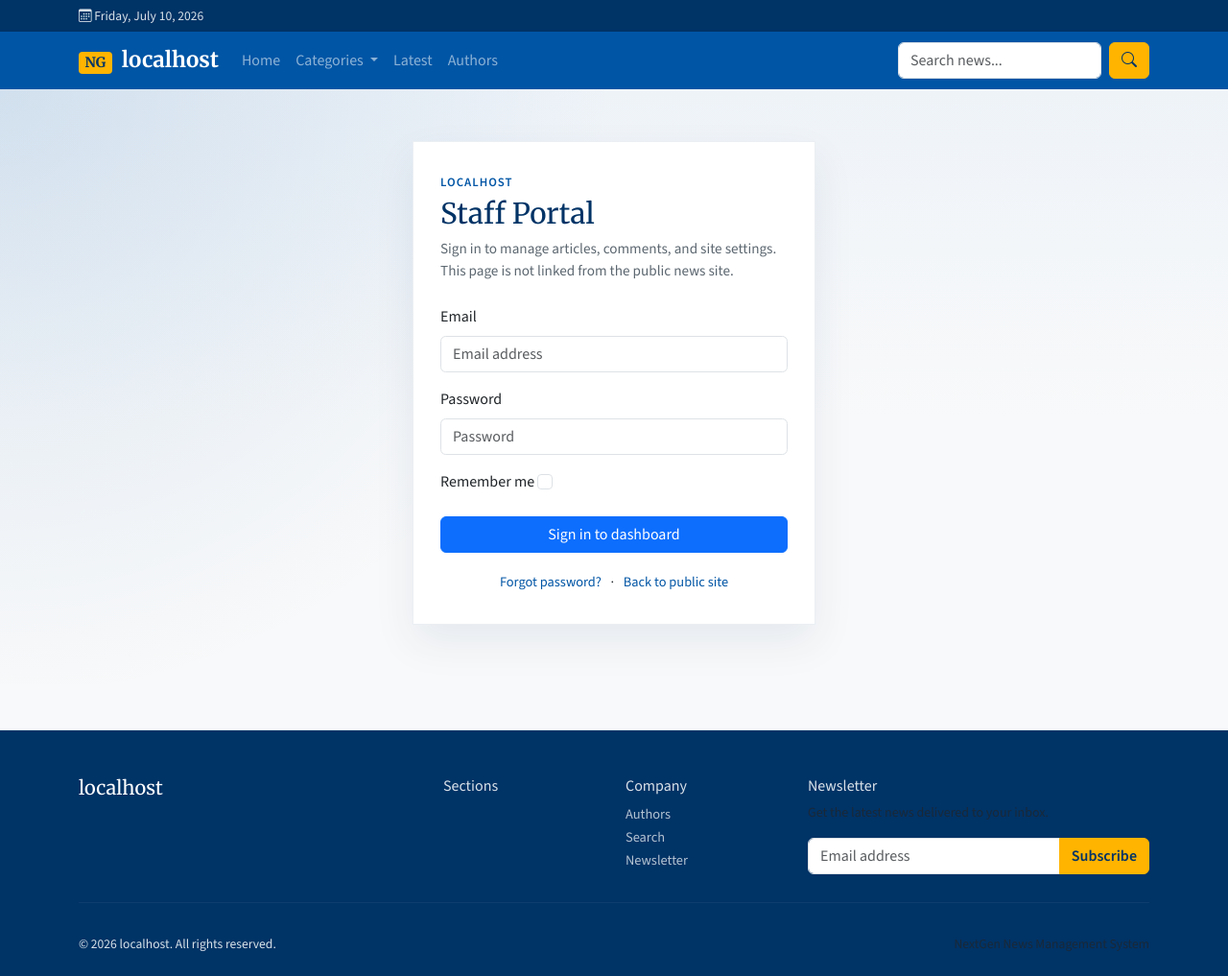
After one commit to Tyron-Jay15/NextGen-News, a Django app: page /accounts/admin/login/ in a window 1280 px wide. The commit adds this page. Shown: the whole page at 96% size. Run offline with Django 5.2, Linux system fonts and the light colour scheme; data comes from the database, SQL or seed files in the repository; data that the repository does not hold is empty; parts of the project's set-up code (start-up, migrations or seed data) failed here and were passed over; some libraries are stand-ins or nearby versions.

Commit message:
Hide staff login from the public site behind /accounts/admin/login/.
Public visitors no longer see a Staff Login link; admins use the dedicated portal URL.

Co-authored-by: Cursor <cursoragent@cursor.com>

```diff
--- a/accounts/urls.py
+++ b/accounts/urls.py
@@ -1,12 +1,23 @@
 """Account URL patterns."""
 from django.urls import path
+from django.views.generic import RedirectView
 
 from accounts import views
 
 app_name = 'accounts'
 
 urlpatterns = [
-    path('login/', views.UserLoginView.as_view(), name='login'),
+    path(
+        'admin/login/',
+        views.StaffAdminLoginView.as_view(),
+        name='admin_login',
+    ),
+    # Old public login URL redirects to the hidden staff portal
+    path(
+        'login/',
+        RedirectView.as_view(pattern_name='accounts:admin_login', permanent=False),
+        name='login',
+    ),
     path('logout/', views.UserLogoutView.as_view(), name='logout'),
     path('register/', views.UserRegisterView.as_view(), name='register'),
     path('profile/', views.profile_view, name='profile'),
--- a/accounts/views.py
+++ b/accounts/views.py
@@ -15,21 +15,34 @@ from accounts.models import User, UserProfile
 from config.utils import get_client_ip
 
 
-class UserLoginView(LoginView):
-    template_name = 'accounts/login.html'
+class StaffAdminLoginView(LoginView):
+    """Hidden staff portal at /accounts/admin/login/ — not linked from the public site."""
+
+    template_name = 'accounts/admin_login.html'
     authentication_form = LoginForm
     redirect_authenticated_user = True
 
     def form_valid(self, form):
+        user = form.get_user()
+        if not getattr(user, 'is_staff_member', False):
+            form.add_error(None, 'This portal is for staff and administrators only.')
+            return self.form_invalid(form)
+
         remember = form.cleaned_data.get('remember_me')
         if not remember:
             self.request.session.set_expiry(0)
         response = super().form_valid(form)
-        user = form.get_user()
         user.last_login_ip = get_client_ip(self.request)
         user.save(update_fields=['last_login_ip'])
         messages.success(self.request, 'Welcome back!')
         return response
+
+    def get_success_url(self):
+        return reverse_lazy('dashboard:home')
+
+
+# Keep old name as alias for any remaining imports/tests
+UserLoginView = StaffAdminLoginView
 
 
 class UserLogoutView(LogoutView):
@@ -40,7 +53,7 @@ class UserRegisterView(CreateView):
     model = User
     form_class = RegisterForm
     template_name = 'accounts/register.html'
-    success_url = reverse_lazy('accounts:login')
+    success_url = reverse_lazy('accounts:admin_login')
 
     def form_valid(self, form):
         response = super().form_valid(form)
--- a/config/settings/base.py
+++ b/config/settings/base.py
@@ -124,7 +124,7 @@ AUTH_PASSWORD_VALIDATORS = [
 ]
 
 # Authentication
-LOGIN_URL = 'accounts:login'
+LOGIN_URL = 'accounts:admin_login'
 LOGIN_REDIRECT_URL = 'dashboard:home'
 LOGOUT_REDIRECT_URL = 'news:home'
 
--- a/static/css/main.css
+++ b/static/css/main.css
@@ -37,8 +37,6 @@ h1, h2, h3, .section-title, .hero-title, .article-headline {
     cursor: pointer;
 }
 .top-bar .logout-link:hover { color: #fff; text-decoration: underline; }
-.top-bar .staff-login-link { color: rgba(255,255,255,0.65); font-size: 0.9rem; }
-.top-bar .staff-login-link:hover { color: #fff; }
 .logout-form-list { margin: 0; }
 .comment-form .form-control { resize: vertical; }
 .main-nav { background: var(--secondary) !important; }
@@ -411,3 +409,60 @@ a:focus, button:focus { outline: 2px solid var(--accent); outline-offset: 2px; }
 @media (prefers-reduced-motion: reduce) {
     *, *::before, *::after { animation: none !important; transition: none !important; }
 }
+
+/* Staff admin portal (hidden URL — not linked from public nav) */
+.admin-portal {
+    min-height: calc(100vh - 180px);
+    display: flex;
+    align-items: center;
+    justify-content: center;
+    padding: 2.5rem 1rem 3rem;
+    background:
+        radial-gradient(circle at top left, rgba(0, 85, 165, 0.12), transparent 45%),
+        linear-gradient(180deg, #eef3f8 0%, var(--background) 55%);
+}
+.admin-portal-panel {
+    width: 100%;
+    max-width: 420px;
+    background: #fff;
+    border: 1px solid rgba(0, 51, 102, 0.08);
+    padding: 2rem 1.75rem;
+    box-shadow: 0 18px 40px rgba(0, 51, 102, 0.08);
+}
+.admin-portal-eyebrow {
+    margin: 0 0 0.35rem;
+    font-size: 0.8rem;
+    letter-spacing: 0.08em;
+    text-transform: uppercase;
+    color: var(--secondary);
+    font-weight: 600;
+}
+.admin-portal-title {
+    margin: 0 0 0.5rem;
+    font-size: 1.85rem;
+    color: var(--primary);
+}
+.admin-portal-lead {
+    margin: 0 0 1.5rem;
+    color: #5c6770;
+    font-size: 0.95rem;
+    line-height: 1.5;
+}
+.admin-portal-form .form-control {
+    border-radius: 0.35rem;
+}
+.admin-portal-footer {
+    margin-top: 1.25rem;
+    display: flex;
+    gap: 0.6rem;
+    justify-content: center;
+    flex-wrap: wrap;
+    font-size: 0.9rem;
+}
+.admin-portal-footer a {
+    color: var(--secondary);
+    text-decoration: none;
+}
+.admin-portal-footer a:hover {
+    text-decoration: underline;
+}
--- /dev/null
+++ b/templates/accounts/admin_login.html
@@ -0,0 +1,37 @@
+{% extends 'base.html' %}
+
+{% block title %}Staff Portal - {{ site_name }}{% endblock %}
+
+{% block content %}
+<section class="admin-portal">
+    <div class="admin-portal-panel">
+        <p class="admin-portal-eyebrow">{{ site_name }}</p>
+        <h1 class="admin-portal-title">Staff Portal</h1>
+        <p class="admin-portal-lead">
+            Sign in to manage articles, comments, and site settings.
+            This page is not linked from the public news site.
+        </p>
+
+        <form method="post" class="admin-portal-form">
+            {% csrf_token %}
+            {% if form.non_field_errors %}
+            <div class="alert alert-danger py-2">{{ form.non_field_errors }}</div>
+            {% endif %}
+            {% for field in form %}
+            <div class="mb-3">
+                <label class="form-label" for="{{ field.id_for_label }}">{{ field.label }}</label>
+                {{ field }}
+                {% if field.errors %}<div class="text-danger small">{{ field.errors }}</div>{% endif %}
+            </div>
+            {% endfor %}
+            <button type="submit" class="btn btn-primary w-100">Sign in to dashboard</button>
+        </form>
+
+        <div class="admin-portal-footer">
+            <a href="{% url 'accounts:password_reset' %}">Forgot password?</a>
+            <span aria-hidden="true">·</span>
+            <a href="{% url 'news:home' %}">Back to public site</a>
+        </div>
+    </div>
+</section>
+{% endblock %}
--- a/templates/accounts/register.html
+++ b/templates/accounts/register.html
@@ -20,7 +20,7 @@
                         {% endfor %}
                         <button type="submit" class="btn btn-primary w-100">Register</button>
                     </form>
-                    <p class="text-center mt-3">Already have an account? <a href="{% url 'accounts:login' %}">Login</a></p>
+                    <p class="text-center mt-3">Already have an account? <a href="{% url 'accounts:admin_login' %}">Staff login</a></p>
                 </div>
             </div>
         </div>
--- a/templates/partials/header.html
+++ b/templates/partials/header.html
@@ -4,10 +4,8 @@
             <span class="date-display"><i class="bi bi-calendar3"></i> {% now "l, F j, Y" %}</span>
             <div class="top-links">
                 {% if user.is_authenticated and user.is_staff_member %}
-                <a href="{% url 'dashboard:home' %}"><i class="bi bi-grid"></i> Staff</a>
+                <a href="{% url 'dashboard:home' %}"><i class="bi bi-grid"></i> Dashboard</a>
                 {% include 'partials/logout_form.html' with form_class='logout-form-inline' button_class='logout-link' %}
-                {% else %}
-                <a href="{% url 'accounts:login' %}" class="staff-login-link">Staff Login</a>
                 {% endif %}
             </div>
         </div>
```
Also changed, not shown: PYTHONANYWHERE.md (+2 -2 lines), news/tests.py (+7 -2 lines), README.md.
